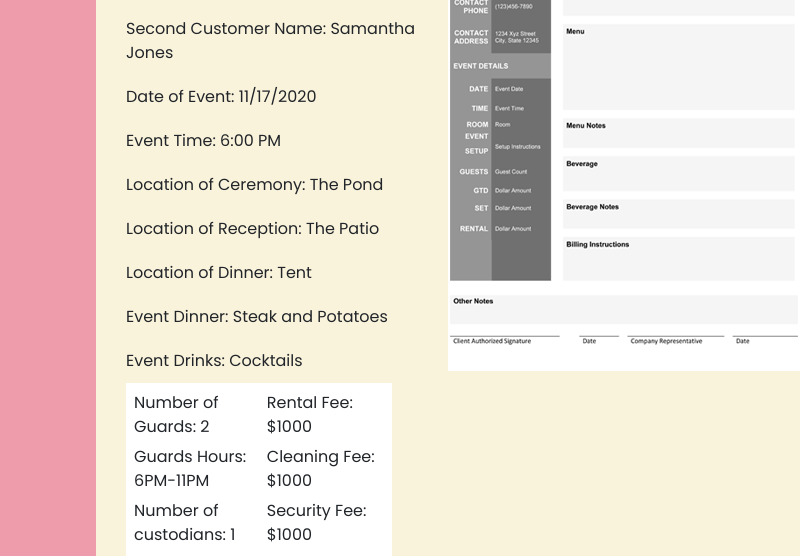
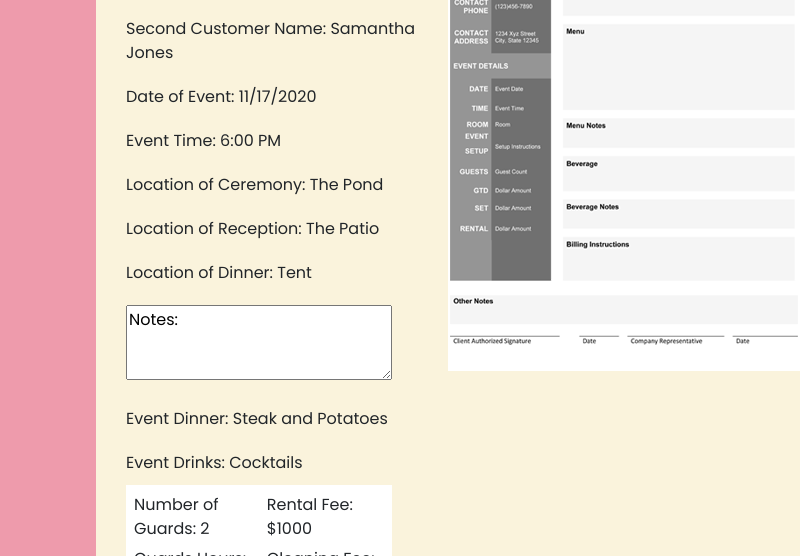
Before and after one commit to EldritchCrow/MITRProject, an Electron app: page Public/form.html in a window 800 px wide. Shown: the part 244-800 px from the top of the page. Drawn offline with nearby package versions, Linux system fonts and the light colour scheme.

Commit message:
Notes for Location
Added text box to take notes

```diff
--- a/Public/Resources/CSS/form.css
+++ b/Public/Resources/CSS/form.css
@@ -193,3 +193,7 @@ textarea {
     margin: 10px;
     width: 80%;
 }
+
+#locationNotes {
+    height: 10%;
+}
--- a/Public/form.html
+++ b/Public/form.html
@@ -37,6 +37,7 @@
         <div class="formData" id="formLocationCeremonyHolder"></div>
         <div class="formData" id="formLocationReceptionHolder"></div>
         <div class="formData" id="formLocationDinnerHolder"></div>
+          <textarea id="locationNotes" name="text" cols="25" rows="5">Notes:</textarea>
         <div class="formData" id="formDinner">Event Dinner: Steak and Potatoes</div>
         <div class="formData" id="formDrinks">Event Drinks: Cocktails</div>
         <div id="workInfo">
```
